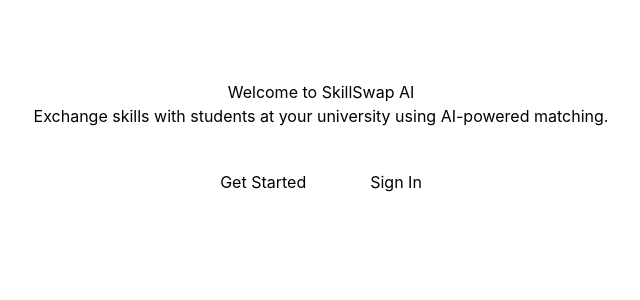
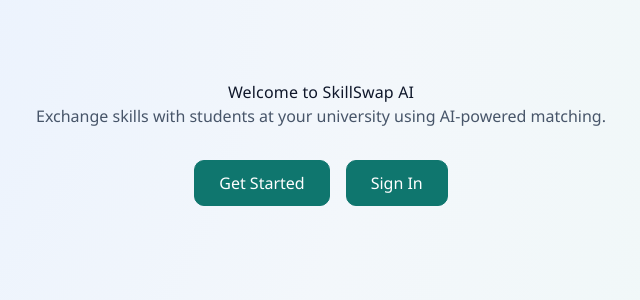
Before and after one commit to thezubayerhasan/SkillSwap-AI, a React (Vite) app in the folder client/: page / in a window 1280 px wide. Shown: the top 300 px of the page, without its empty margins (319-959 px from the left). Built offline with nearby package versions, Linux system fonts and the light colour scheme; no server answers.

Commit message:
chore: remove tracked root node_modules and stabilize auth/matches/ui

```diff
--- a/client/package.json
+++ b/client/package.json
@@ -16,6 +16,7 @@
     "react-hot-toast": "^2.5.2",
     "react-icons": "^5.5.0",
     "react-router-dom": "^7.2.0",
+    "socket.io-client": "^4.8.3",
     "zod": "^3.24.2"
   },
   "devDependencies": {
--- a/client/src/index.css
+++ b/client/src/index.css
@@ -1,13 +1,101 @@
 @import "tailwindcss";
 
 :root {
-  font-family: Inter, system-ui, Avenir, Helvetica, Arial, sans-serif;
+  --bg: #f3f7fb;
+  --surface: #ffffff;
+  --surface-soft: #eef4ff;
+  --text: #0f172a;
+  --muted: #475569;
+  --border: #d6e0ee;
+  --primary: #0f766e;
+  --primary-strong: #115e59;
+  --accent: #f59e0b;
+  --danger: #dc2626;
+  --shadow: 0 10px 28px rgba(15, 23, 42, 0.08);
+
+  font-family: "Nunito Sans", "Segoe UI", "Trebuchet MS", Arial, sans-serif;
   line-height: 1.5;
   font-weight: 400;
-  color-scheme: light dark;
+  color: var(--text);
+  background: radial-gradient(circle at top left, #e7f0ff 0%, var(--bg) 45%, #edf9f4 100%);
+}
+
+* {
+  box-sizing: border-box;
 }
 
 body {
   margin: 0;
   min-height: 100vh;
+  color: var(--text);
+  background: transparent;
 }
+
+#root {
+  min-height: 100vh;
+}
+
+h1,
+h2,
+h3,
+h4 {
+  color: var(--text);
+  letter-spacing: 0.01em;
+}
+
+p {
+  color: var(--muted);
+}
+
+button,
+input,
+select,
+textarea {
+  font: inherit;
+}
+
+button {
+  border: 1px solid var(--primary);
+  background: var(--primary);
+  color: #fff;
+  border-radius: 10px;
+  padding: 8px 14px;
+  transition: all 140ms ease;
+}
+
+button:hover {
+  background: var(--primary-strong);
+  border-color: var(--primary-strong);
+}
+
+button:disabled {
+  opacity: 0.6;
+  cursor: not-allowed;
+}
+
+input,
+select,
+textarea {
+  border: 1px solid var(--border);
+  border-radius: 10px;
+  background: var(--surface);
+  color: var(--text);
+}
+
+input:focus,
+select:focus,
+textarea:focus {
+  outline: 2px solid rgba(15, 118, 110, 0.24);
+  border-color: var(--primary);
+}
+
+hr {
+  border: none;
+  border-top: 1px solid var(--border);
+}
+
+@media (max-width: 768px) {
+  body {
+    font-size: 15px;
+  }
+}
--- a/client/src/pages/Matches.tsx
+++ b/client/src/pages/Matches.tsx
@@ -1,5 +1,7 @@
 import { useEffect, useState } from "react";
+import { useNavigate } from "react-router-dom";
 import MatchCard from "../components/features/matching/MatchCard";
+import { useAuth } from "../hooks/useAuth";
 import { matchService } from "../services/matchService";
 
 interface Match {
@@ -22,14 +24,21 @@ const Matches = () => {
   const navigate = useNavigate();
   const [matches, setMatches] = useState<Match[]>([]);
   const [loading, setLoading] = useState(true);
+  const [filter, setFilter] = useState<FilterType>("all");
 
   useEffect(() => {
+    if (!user) {
+      setMatches([]);
+      setLoading(false);
+      return;
+    }
+
     matchService
       .getMatches()
       .then((res) => setMatches(res.data.matches ?? []))
       .catch(console.error)
       .finally(() => setLoading(false));
-  }, []);
+  }, [user]);
 
   const handleRequestExchange = (userId: string) => {
     // Navigate to exchange page with partner pre-selected
```
Also changed, not shown: 2 other files (tests, documents, lock files or other folders).
